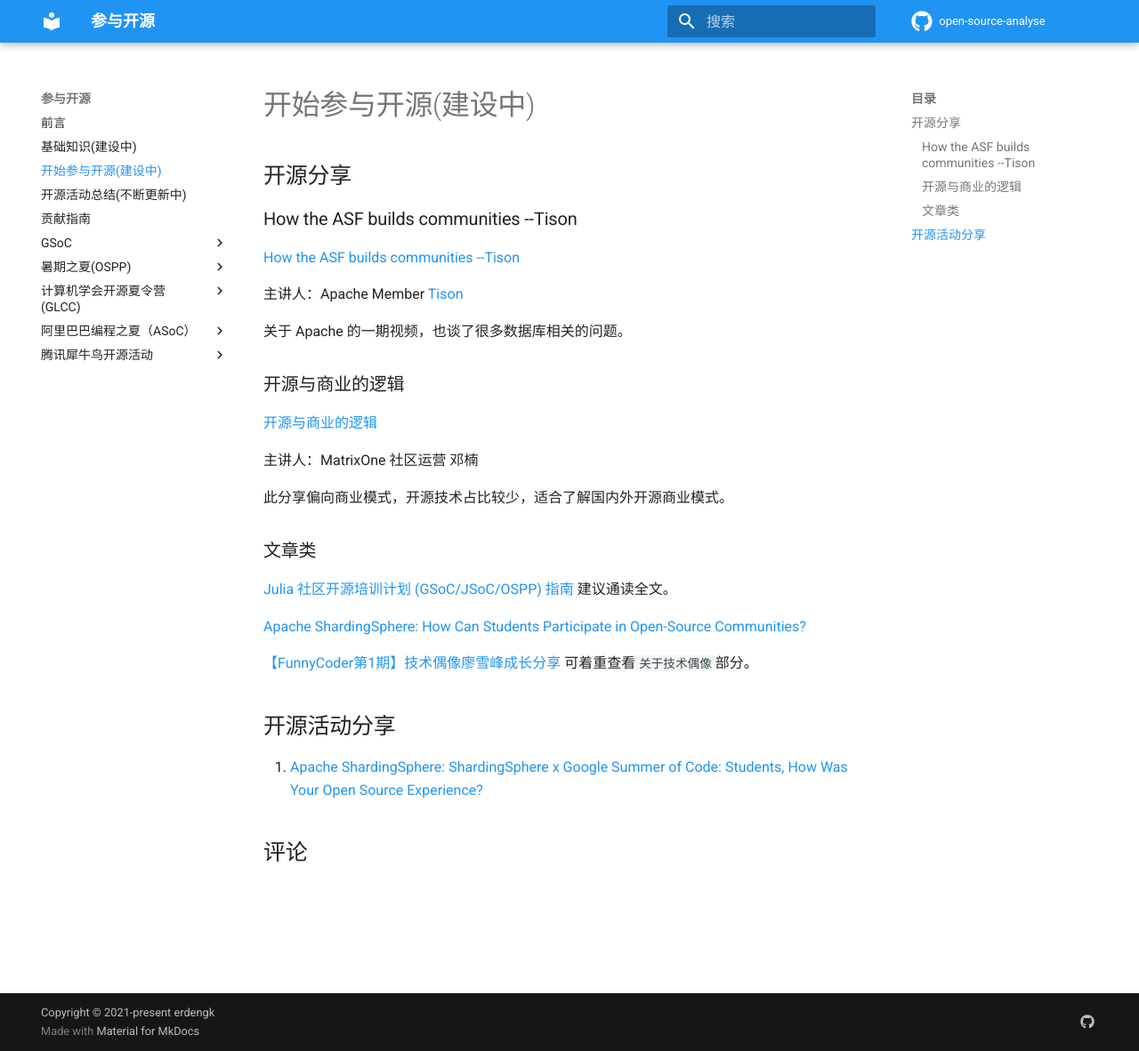
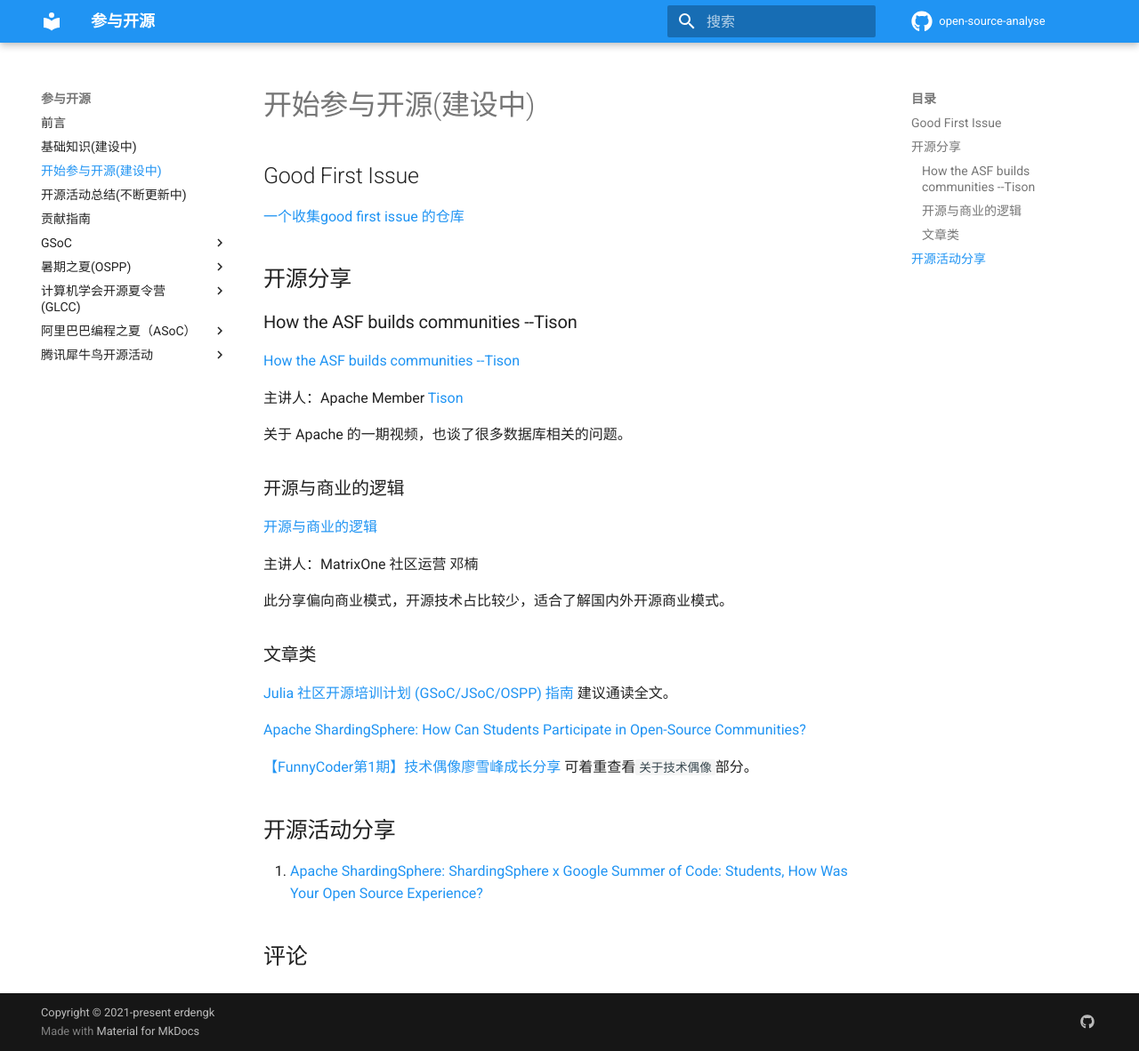
Before and after one commit to erdengk/gsoc-analyse, an MkDocs documentation site: the page built from docs/cn/start.md, in a window 1280 px wide and 1182 px high. Shown: the whole window at 89% size. Built offline with MkDocs 1.6.1 and Material for MkDocs 9.7.7, drawn with Linux system fonts in a browser that asks for light colours; comment, search, counter and statistics services are not loaded.

Commit message:
Update start.md

```diff
--- a/docs/cn/start.md
+++ b/docs/cn/start.md
@@ -1,3 +1,6 @@
+## Good First Issue
+
+[一个收集good first issue 的仓库](https://github.com/deepsourcelabs/good-first-issue)
 
 ## 开源分享
 
@@ -8,7 +11,6 @@
 主讲人：Apache Member [Tison](https://github.com/tisonkun)
 
 关于 Apache 的一期视频，也谈了很多数据库相关的问题。
-
 
 
 ### 开源与商业的逻辑
```
